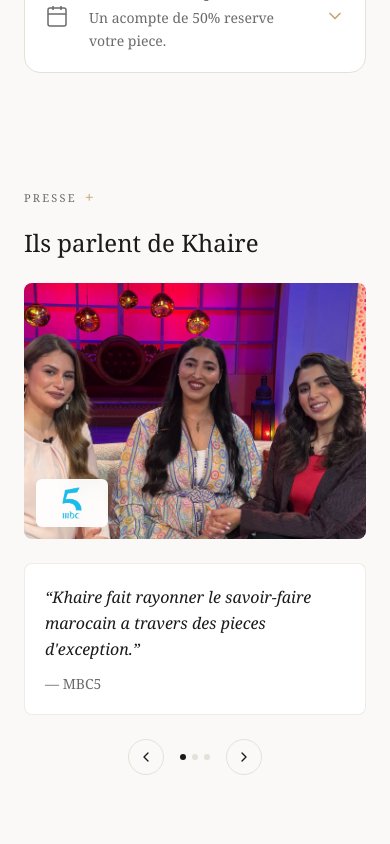
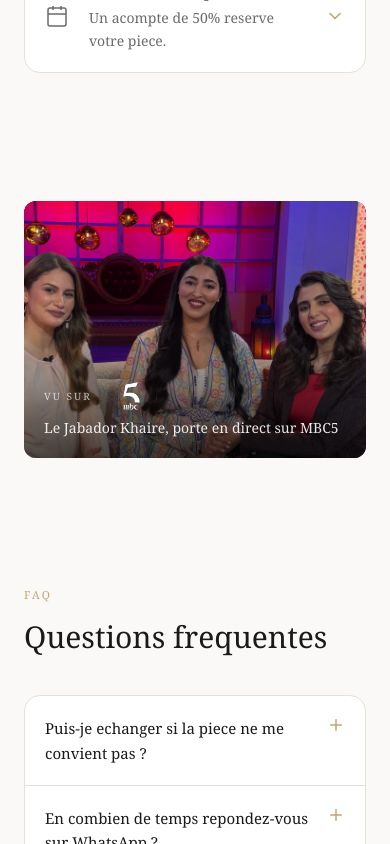
Before and after one commit to Brahim11971/khaire, a Next.js app: page / in a window 390 px wide. Shown: the part 5060-5904 px from the top of the page. Built offline with nearby package versions, Linux system fonts and the light colour scheme.

Commit message:
feat: streamline "As Seen On" feature
Simplify layout for mobile and desktop with single card and logo.

```diff
--- a/components/press.tsx
+++ b/components/press.tsx
@@ -1,91 +1,42 @@
-"use client"
-
-import { useState } from "react"
 import Image from "next/image"
-import { ChevronLeft, ChevronRight } from "lucide-react"
 
 export function Press() {
-  const [currentSlide, setCurrentSlide] = useState(0)
-  const totalSlides = 3
+  return (
+    <section className="py-16 lg:py-24 bg-[#faf9f7]">
+      <div className="max-w-[1400px] mx-auto px-6 lg:px-10">
 
-  return (
-    <section className="py-12 lg:py-24 bg-[#faf9f7]">
-      <div className="max-w-[1400px] mx-auto px-6 lg:px-10">
-        {/* Mobile Layout */}
+        {/* Mobile Layout - Card Style */}
         <div className="lg:hidden">
-          {/* Label */}
-          <div className="flex items-center gap-2 mb-4">
-            <span className="text-[11px] tracking-[0.2em] text-[#6b6b6b] uppercase">Presse</span>
-            <span className="text-[#c4a574]">+</span>
-          </div>
-
-          {/* Title */}
-          <h2 className="text-2xl font-light mb-6 text-[#1a1a1a]">
-            Ils parlent de Khaire
-          </h2>
-
-          {/* Image First on Mobile - More prominent */}
-          <div className="relative aspect-[4/3] rounded-lg overflow-hidden mb-6">
+          <div className="relative rounded-xl overflow-hidden bg-[#1a1a1a]">
+            {/* Image */}
+            <div className="relative aspect-[4/3]">
               <Image
                 src="/assets/images/mbc5-event.jpg"
-              alt="Khaire sur MBC5"
+                alt="Le Jabador Khaire porte sur MBC5"
                 fill
                 className="object-cover"
               />
-            {/* MBC5 Badge overlay */}
-            <div className="absolute bottom-3 left-3 bg-white/95 backdrop-blur-sm rounded-md px-3 py-2 flex items-center gap-2">
-              <div className="relative h-8 w-12">
+              {/* Gradient overlay */}
+              <div className="absolute inset-0 bg-gradient-to-t from-black/70 via-black/20 to-transparent" />
+            </div>
+
+            {/* Content overlay at bottom */}
+            <div className="absolute bottom-0 left-0 right-0 p-5">
+              <div className="flex items-center gap-3 mb-2">
+                <span className="text-[10px] tracking-[0.2em] text-white/70 uppercase">Vu sur</span>
+                <div className="relative h-7 w-14">
                   <Image
                     src="/assets/images/mbc5-logo.png"
                     alt="MBC5"
                     fill
-                  className="object-contain"
+                    className="object-contain brightness-0 invert"
                   />
                 </div>
               </div>
+              <p className="text-white/90 text-sm font-light">
+                Le Jabador Khaire, porte en direct sur MBC5
+              </p>
             </div>
-
-          {/* Quote Card */}
-          <div className="bg-white rounded-lg p-5 border border-[#e5e0d8]/60 mb-6">
-            <blockquote className="text-base font-light leading-relaxed text-[#1a1a1a] italic mb-3">
-              &ldquo;Khaire fait rayonner le savoir-faire marocain a travers des pieces d&apos;exception.&rdquo;
-            </blockquote>
-            <p className="text-sm text-[#6b6b6b]">— MBC5</p>
-          </div>
-
-          {/* Navigation - Compact */}
-          <div className="flex items-center justify-center gap-4">
-            <button
-              type="button"
-              onClick={() => setCurrentSlide(Math.max(0, currentSlide - 1))}
-              className="w-9 h-9 rounded-full border border-[#e5e0d8] flex items-center justify-center hover:border-[#1a1a1a] transition-colors"
-              aria-label="Previous"
-            >
-              <ChevronLeft size={16} className="text-[#1a1a1a]" />
-            </button>
-
-            <div className="flex items-center gap-1.5">
-              {[...Array(totalSlides)].map((_, i) => (
-                <button
-                  key={i}
-                  type="button"
-                  onClick={() => setCurrentSlide(i)}
-                  className={`w-1.5 h-1.5 rounded-full transition-colors ${
-                    i === currentSlide ? "bg-[#1a1a1a]" : "bg-[#e5e0d8]"
-                  }`}
-                  aria-label={`Slide ${i + 1}`}
-                />
-              ))}
-            </div>
-
-            <button
-              type="button"
-              onClick={() => setCurrentSlide(Math.min(totalSlides - 1, currentSlide + 1))}
-              className="w-9 h-9 rounded-full border border-[#e5e0d8] flex items-center justify-center hover:border-[#1a1a1a] transition-colors"
-              aria-label="Next"
-            >
-              <ChevronRight size={16} className="text-[#1a1a1a]" />
-            </button>
           </div>
         </div>
 
@@ -94,33 +45,9 @@ export function Press() {
           {/* Content Side */}
           <div>
             {/* Label */}
-            <div className="flex items-center gap-2 mb-6">
-              <span className="text-[11px] tracking-[0.2em] text-[#6b6b6b] uppercase">Presse</span>
-              <span className="text-[#c4a574]">+</span>
-            </div>
-
-            {/* Title */}
-            <h2 className="text-4xl xl:text-[42px] font-light mb-8 text-[#1a1a1a]">
-              Ils parlent de Khaire
-            </h2>
-
-            {/* Decorative divider */}
             <div className="flex items-center gap-3 mb-8">
-              <div className="h-px w-12 bg-[#c4a574]/40" />
-              <span className="text-[#c4a574] text-sm">01</span>
-              <div className="h-px w-12 bg-[#c4a574]/40" />
-            </div>
-
-            {/* Quote */}
-            <blockquote className="text-xl lg:text-2xl font-light leading-relaxed text-[#1a1a1a] mb-6 italic">
-              &ldquo;Khaire fait rayonner le savoir-faire marocain a travers des pieces d&apos;exception.&rdquo;
-            </blockquote>
-
-            {/* Attribution */}
-            <p className="text-[#1a1a1a] font-medium mb-6">— MBC5</p>
-
-            {/* MBC5 Logo */}
-            <div className="relative h-16 w-24 mb-10">
+              <span className="text-[11px] tracking-[0.2em] text-[#6b6b6b] uppercase">Vu sur</span>
+              <div className="relative h-10 w-20">
                 <Image
                   src="/assets/images/mbc5-logo.png"
                   alt="MBC5"
@@ -128,48 +55,25 @@ export function Press() {
                   className="object-contain object-left"
                 />
               </div>
-
-            {/* Navigation */}
-            <div className="flex items-center gap-6">
-              <button
-                type="button"
-                onClick={() => setCurrentSlide(Math.max(0, currentSlide - 1))}
-                className="w-10 h-10 rounded-full border border-[#e5e0d8] flex items-center justify-center hover:border-[#1a1a1a] transition-colors"
-                aria-label="Previous"
-              >
-                <ChevronLeft size={18} className="text-[#1a1a1a]" />
-              </button>
-
-              <div className="flex items-center gap-2">
-                {[...Array(totalSlides)].map((_, i) => (
-                  <button
-                    key={i}
-                    type="button"
-                    onClick={() => setCurrentSlide(i)}
-                    className={`w-2 h-2 rounded-full transition-colors ${
-                      i === currentSlide ? "bg-[#1a1a1a]" : "bg-[#e5e0d8]"
-                    }`}
-                    aria-label={`Slide ${i + 1}`}
-                  />
-                ))}
             </div>
 
-              <button
-                type="button"
-                onClick={() => setCurrentSlide(Math.min(totalSlides - 1, currentSlide + 1))}
-                className="w-10 h-10 rounded-full border border-[#e5e0d8] flex items-center justify-center hover:border-[#1a1a1a] transition-colors"
-                aria-label="Next"
-              >
-                <ChevronRight size={18} className="text-[#1a1a1a]" />
-              </button>
-            </div>
+            {/* Main text */}
+            <h2 className="text-3xl xl:text-4xl font-light leading-snug text-[#1a1a1a] mb-6">
+              Le Jabador Khaire,<br />
+              porte en direct sur MBC5
+            </h2>
+
+            {/* Subtle description */}
+            <p className="text-[#6b6b6b] font-light leading-relaxed max-w-md">
+              Notre piece signature a ete presentee a l&apos;antenne, celebrant le savoir-faire artisanal marocain devant des millions de telespectateurs.
+            </p>
           </div>
 
           {/* Image Side */}
-          <div className="relative aspect-[4/3] rounded-lg overflow-hidden">
+          <div className="relative aspect-[4/3] rounded-xl overflow-hidden shadow-lg">
             <Image
               src="/assets/images/mbc5-event.jpg"
-              alt="Khaire sur MBC5"
+              alt="Le Jabador Khaire porte sur MBC5"
               fill
               className="object-cover"
             />
```
Lines whose indentation alone changed are shown as unchanged.
